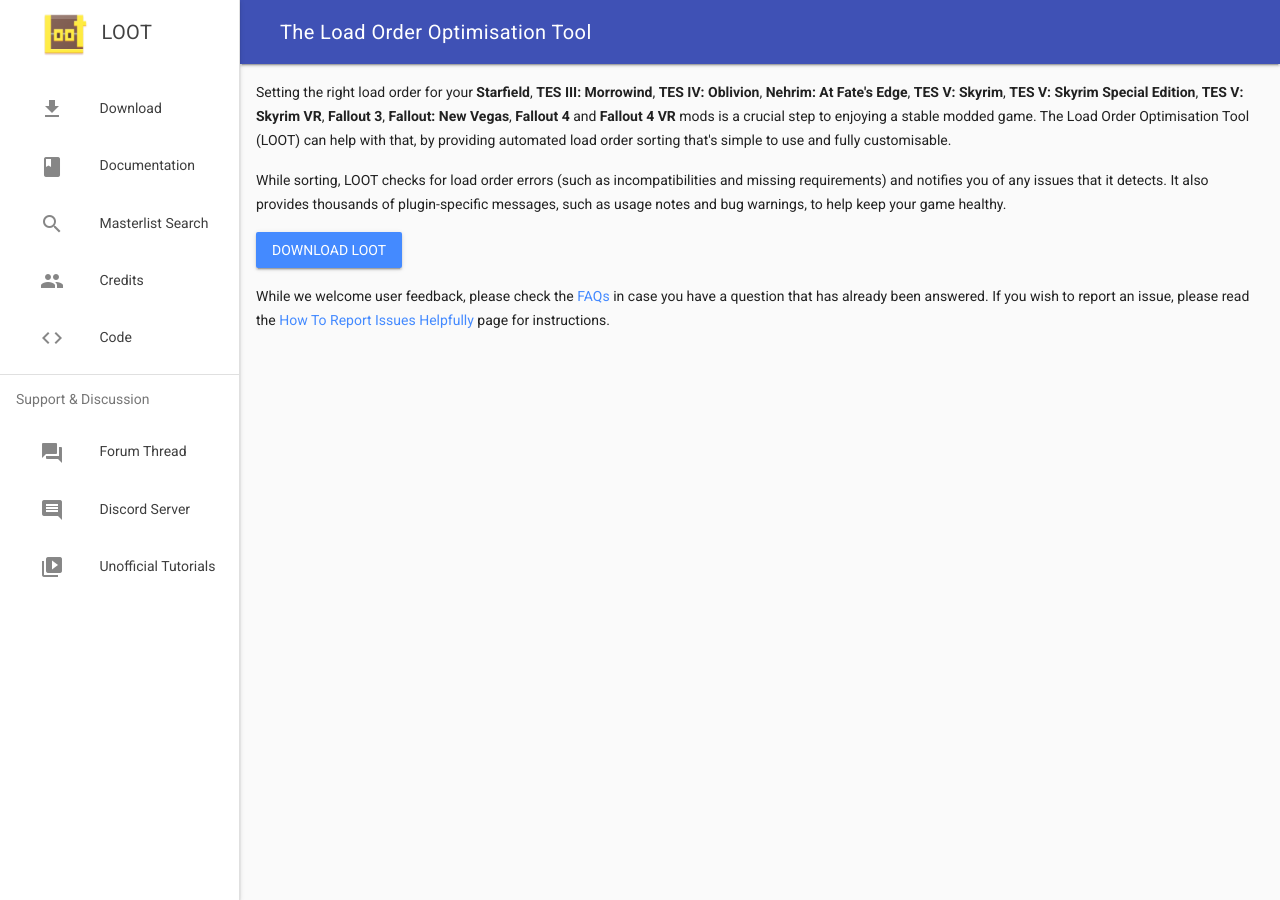
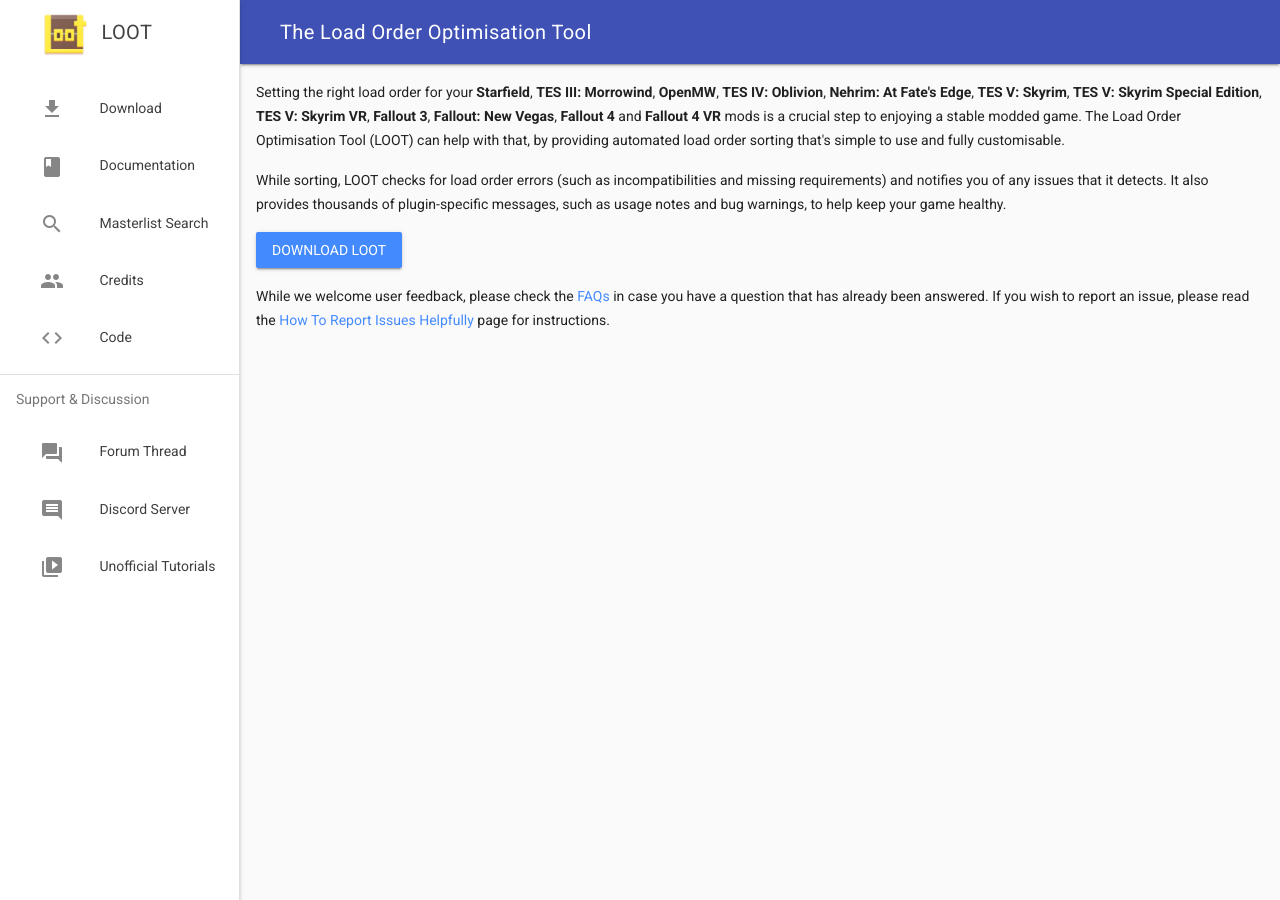
Before and after one commit to loot/loot.github.io, a Jekyll site: the page built from index.html, in a window 1280 px wide. Built offline with Jekyll 4.4.1, drawn with Linux system fonts in a browser that asks for light colours.

Commit message:
Mention OpenMW support on the index page

```diff
--- a/index.html
+++ b/index.html
@@ -3,7 +3,7 @@
 title: The Load Order Optimisation Tool
 ---
 
-<p>Setting the right load order for your <strong>Starfield</strong>, <strong>TES III: Morrowind</strong>, <strong>TES IV: Oblivion</strong>, <strong>Nehrim: At Fate's Edge</strong>, <strong>TES V: Skyrim</strong>, <strong>TES V: Skyrim Special Edition</strong>, <strong>TES V: Skyrim VR</strong>, <strong>Fallout 3</strong>, <strong>Fallout: New Vegas</strong>, <strong>Fallout 4</strong> and <strong>Fallout 4 VR</strong> mods is a crucial step to enjoying a stable modded game. The Load Order Optimisation Tool (LOOT) can help with that, by providing automated load order sorting that's simple to use and fully customisable.</p>
+<p>Setting the right load order for your <strong>Starfield</strong>, <strong>TES III: Morrowind</strong>, <strong>OpenMW</strong>, <strong>TES IV: Oblivion</strong>, <strong>Nehrim: At Fate's Edge</strong>, <strong>TES V: Skyrim</strong>, <strong>TES V: Skyrim Special Edition</strong>, <strong>TES V: Skyrim VR</strong>, <strong>Fallout 3</strong>, <strong>Fallout: New Vegas</strong>, <strong>Fallout 4</strong> and <strong>Fallout 4 VR</strong> mods is a crucial step to enjoying a stable modded game. The Load Order Optimisation Tool (LOOT) can help with that, by providing automated load order sorting that's simple to use and fully customisable.</p>
 
 <p>While sorting, LOOT checks for load order errors (such as incompatibilities and missing requirements) and notifies you of any issues that it detects. It also provides thousands of plugin-specific messages, such as usage notes and bug warnings, to help keep your game healthy.</p>
 
```
